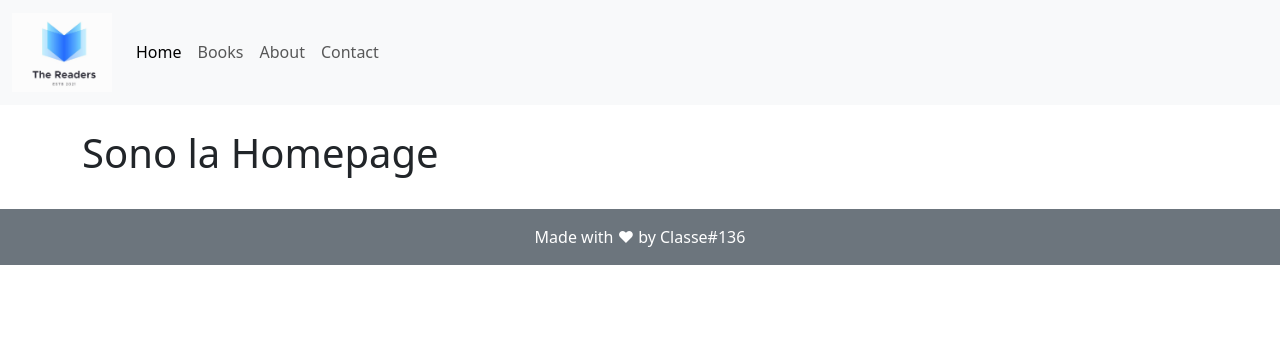
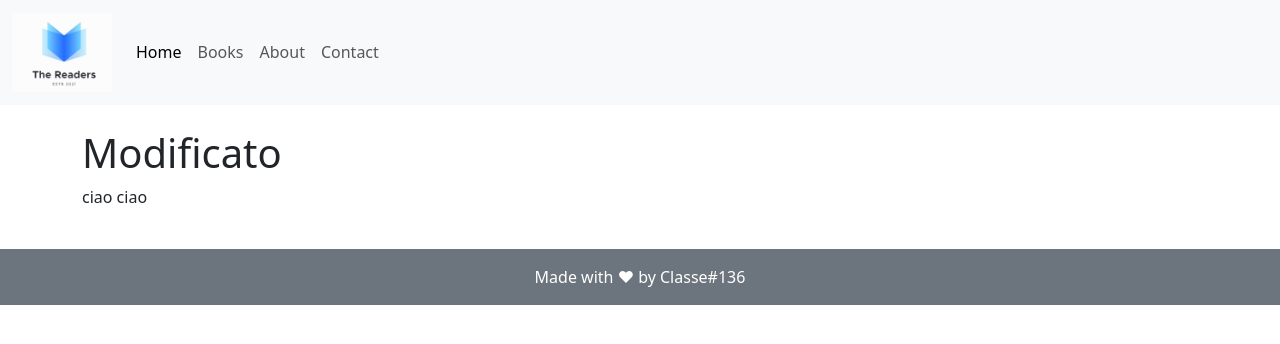
Before and after one commit to Classe136/book-shop-fe, a React (Vite) app: page / in a window 1280 px wide. Shown: the top 344 px of the page. Built offline with nearby package versions, Linux system fonts and the light colour scheme; no server answers.

Commit message:
Update HomePage.jsx

```diff
--- a/src/pages/HomePage.jsx
+++ b/src/pages/HomePage.jsx
@@ -1,7 +1,8 @@
 export default function HomePage() {
   return (
     <div>
-      <h1>Sono la Homepage</h1>
+      <h1>Modificato</h1>
+      <p>ciao ciao</p>
     </div>
   );
 }
```
